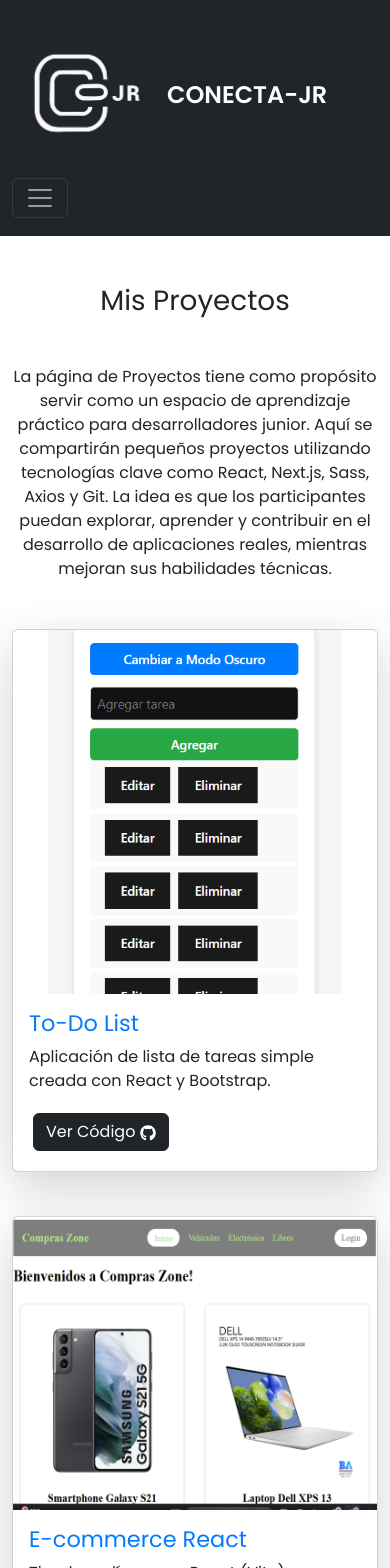
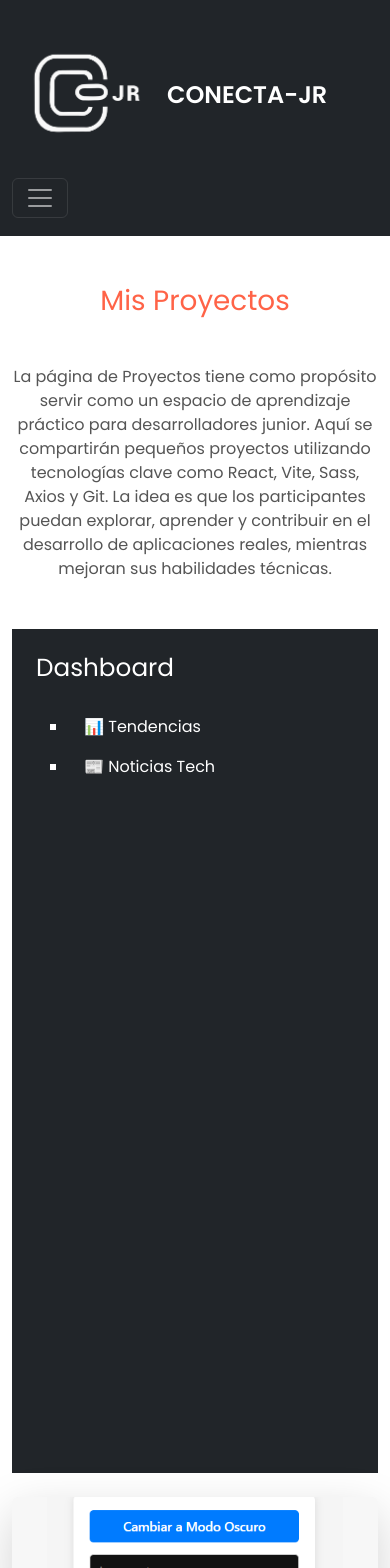
Before and after one commit to vanehit/Conecta-Jr, a React (Vite) app: page /proyectos in a window 390 px wide. Shown: the top 1568 px of the page. Built offline with nearby package versions, Linux system fonts and the light colour scheme; no server answers.

Commit message:
Dashboard

```diff
--- a/package.json
+++ b/package.json
@@ -10,7 +10,9 @@
     "preview": "vite preview"
   },
   "dependencies": {
+    "axios": "^1.8.3",
     "bootstrap": "^5.3.3",
+    "dotenv": "^16.4.7",
     "emailjs-com": "^3.2.0",
     "framer-motion": "^12.4.1",
     "react": "^19.0.0",
@@ -19,6 +21,7 @@
     "react-icons": "^5.4.0",
     "react-router-dom": "^7.1.5",
     "react-vertical-timeline-component": "^3.5.3",
+    "recharts": "^2.15.1",
     "sass": "^1.85.0"
   },
   "devDependencies": {
--- a/src/App.jsx
+++ b/src/App.jsx
@@ -7,6 +7,8 @@ import Consejos from "./Pages/Consejos";
 import Contacto from "./Pages/Contacto";
 import CustomNavbar from "./components/Nabvar/Navbar";
 import Proyectos from "./Pages/Proyectos";
+import News from "./components/Dashboard/News";
+import TrendingLanguages from "./components/Dashboard/TrendingLanguages";
 
 
 function App() {
@@ -22,6 +24,8 @@ function App() {
         <Route path="/consejos" element={<Consejos />} />
         <Route path="/proyectos" element={<Proyectos />} />
         <Route path="/contacto" element={<Contacto />} />
+        <Route path="/news" element={<News />} />
+        <Route path="/tendencias" element={<TrendingLanguages />} />
       </Routes>
     </BrowserRouter>
     </>
--- a/src/Pages/Proyectos.jsx
+++ b/src/Pages/Proyectos.jsx
@@ -1,23 +1,34 @@
 import { Container, Row, Col, Button, Card } from "react-bootstrap";
 import { FaExternalLinkAlt, FaGithub } from "react-icons/fa";
 import Footer from "../components/Footer/Footer";
+import Sidebar from "../components/Sidebar/Sidebar";
+import Dashboard from "../components/Dashboard/Dashboard";
+import '../Styles/styles.scss';
 
 function Proyectos() {
   return (
     <>
       <Container className="py-5">
-        <h1 className="text-center mb-5">Mis Proyectos</h1>
-        <p className="text-center mb-5">
-          La página de Proyectos tiene como propósito servir como un espacio de aprendizaje práctico para desarrolladores junior. Aquí se compartirán pequeños proyectos utilizando tecnologías clave como React, Next.js, Sass, Axios y Git. La idea es que los participantes puedan explorar, aprender y contribuir en el desarrollo de aplicaciones reales, mientras mejoran sus habilidades técnicas.
+        <h1 className="text-center mb-5" style={{ color: '#FF6347' }}>Mis Proyectos</h1>
+        <p className="text-center mb-5" style={{ color: '#555' }}>
+          La página de Proyectos tiene como propósito servir como un espacio de aprendizaje práctico para desarrolladores junior. Aquí se compartirán pequeños proyectos utilizando tecnologías clave como React, Vite, Sass, Axios y Git. La idea es que los participantes puedan explorar, aprender y contribuir en el desarrollo de aplicaciones reales, mientras mejoran sus habilidades técnicas.
         </p>
 
         <Row>
+          {/* Columna para el Sidebar */}
+          <Col md={3} className="mb-4">
+            <Sidebar />
+          </Col>
+
+          {/* Columna para los proyectos */}
+          <Col md={9} className="mb-4">
+            <Row>
               {/* Proyecto 1 */}
-          <Col md={4} className="mb-4">
-            <Card className="shadow-lg">
+              <Col md={6} className="mb-4">
+                <Card className="shadow-lg border-0 rounded" style={{ backgroundColor: '#f7f7f7' }}>
                   <Card.Img variant="top" src="/images/TodoList.png" alt="To-Do List" />
                   <Card.Body>
-                <Card.Title>To-Do List</Card.Title>
+                    <Card.Title style={{ color: '#FF6347' }}>To-Do List</Card.Title>
                     <Card.Text>Aplicación de lista de tareas simple creada con React y Bootstrap.</Card.Text>
                     <Button variant="dark" href="https://github.com/vanehit/Lista-De-tareas.git" target="_blank" className="m-1">
                       Ver Código <FaGithub />
@@ -27,11 +38,11 @@ function Proyectos() {
               </Col>
 
               {/* Proyecto 2 */}
-          <Col md={4} className="mb-4">
-            <Card className="shadow-lg">
+              <Col md={6} className="mb-4">
+                <Card className="shadow-lg border-0 rounded" style={{ backgroundColor: '#f7f7f7' }}>
                   <Card.Img variant="top" src="/images/ecommerce.png" alt="E-commerce React" />
                   <Card.Body>
-                <Card.Title>E-commerce React</Card.Title>
+                    <Card.Title style={{ color: '#FF6347' }}>E-commerce React</Card.Title>
                     <Card.Text>Tienda en línea con React (Vite) y MongoDB, incluyendo carrito.</Card.Text>
                     <Button variant="dark" href="https://github.com/vanehit/ecommerce-react-vite.git" target="_blank" className="m-1">
                       Ver Código <FaGithub />
@@ -43,8 +54,11 @@ function Proyectos() {
                 </Card>
               </Col>
             </Row>
+          </Col>
+        </Row>
       </Container>
 
+      <Dashboard />
       <Footer />
     </>
   );
--- a/src/Styles/styles.scss
+++ b/src/Styles/styles.scss
@@ -1,11 +1,11 @@
 @import url('https://fonts.googleapis.com/css2?family=Poppins:wght@300;400;600&display=swap');
-
 
 // Variables de colores y tipografía
 $primary-color: #007bff;
 $secondary-color: #6c757d;
 $dark-bg: #343a40;
 $text-light: #f8f9fa;
+$light-bg: #f7f7f7; // Nuevo color para el fondo de las tarjetas
 
 // Estilos generales
 html, body, #root {
@@ -22,17 +22,11 @@ main {
   flex: 1;
 }
 
-//Navbar
+// Navbar
 .navbar {
   margin: 0;
   padding: 0;
 }
-
-  .hero-banner {
-    padding-top: 60px;
-  }
-
-
 
 // Hero Banner
 .hero-banner {
@@ -51,7 +45,9 @@ main {
   }
 }
 
+// Estilos para las tarjetas
 .card {
+  background-color: $light-bg;
   border-radius: 12px;
   box-shadow: 0px 4px 10px rgba(0, 0, 0, 0.1);
   transition: transform 0.2s ease-in-out, box-shadow 0.2s ease-in-out;
@@ -70,7 +66,17 @@ main {
     font-size: 1rem;
     line-height: 1.5;
   }
+
+  .btn-custom {
+    background-color: $primary-color;
+    transition: all 0.3s ease-in-out;
+    &:hover {
+      background-color: darken($primary-color, 10%);
+      transform: scale(1.05);
     }
+  }
+}
+
 .container {
   padding: 20px;
 }
@@ -98,7 +104,6 @@ main {
   }
 }
 
-
 @keyframes glow {
   0%, 100% {
     text-shadow: 0 0 5px rgba(255, 255, 255, 0.6);
@@ -108,16 +113,7 @@ main {
   }
 }
 
-// Botón personalizado
-.btn-custom {
-    background-color: $primary-color;
-    transition: all 0.3s ease-in-out;
-    &:hover {
-      background-color: darken($primary-color, 10%);
-      transform: scale(1.05);
-    }
-  }
-  //page MiExperiencia
+// Animaciones de entrada
 .fade-in {
   opacity: 0;
   transform: translateY(20px);
@@ -140,3 +136,41 @@ main {
   font-size: 0.9rem;
   margin-top: auto;
 }
+/* Estilos personalizados para el Sidebar */
+.sidebar {
+  width: 100%; /* Ocupa el 30% de la pantalla */
+  height: 100vh; /* Ocupa toda la altura de la pantalla */
+  background-color: #343a40; /* Fondo oscuro */
+  transition: transform 0.3s ease;
+}
+
+.sidebar.open {
+  transform: translateX(0); /* Cuando está abierto */
+}
+
+.sidebar.closed {
+  transform: translateX(-100%); /* Cuando está cerrado */
+}
+
+.sidebar .text-white {
+  color: #fff;
+}
+
+.sidebar .nav-link {
+  color: #fff;
+  padding: 0.5rem 1rem;
+}
+
+.sidebar .nav-link:hover {
+  background-color: #495057; /* Color de fondo cuando se pasa el ratón por encima */
+}
+
+.d-md-none {
+  display: none;
+}
+
+@media (max-width: 767px) {
+  .d-md-none {
+    display: block;
+  }
+}
--- /dev/null
+++ b/src/components/Dashboard/Dashboard.jsx
@@ -0,0 +1,21 @@
+import React from "react";
+import TrendingLanguages from "./TrendingLanguages";
+import News from "./News";
+
+const Dashboard = () => {
+  return (
+    <div className="container p-4">
+      {/* Componente TrendingLanguages */}
+      <div className="mb-4">
+        <TrendingLanguages />
+      </div>
+
+      {/* Componente News */}
+      <div>
+        <News />
+      </div>
+    </div>
+  );
+};
+
+export default Dashboard;
--- /dev/null
+++ b/src/components/Dashboard/News.jsx
@@ -0,0 +1,74 @@
+import React, { useState, useEffect } from "react";
+
+const News = () => {
+  const [news, setNews] = useState([]);
+  const [error, setError] = useState(null);  // Para manejar errores
+  const API_KEY = import.meta.env.VITE_GNEWS_API_KEY; // clave de API
+
+  useEffect(() => {
+    const url = `https://gnews.io/api/v4/search?q=technology&lang=en&country=us&max=10&apikey=${API_KEY}`;
+
+    fetch(url)
+      .then((response) => response.json())
+      .then((data) => {
+        if (data.articles) {
+          setNews(data.articles);
+        } else {
+          setError("No se encontraron noticias.");
+        }
+      })
+      .catch((error) => {
+        console.error("Error al obtener noticias:", error);
+        setError("Hubo un problema al obtener las noticias.");
+      });
+  }, [API_KEY]);
+
+  if (error) {
+    return (
+      <div className="p-4">
+        <h2 className="h4">Error</h2>
+        <p>{error}</p>
+      </div>
+    );
+  }
+
+  return (
+    <div className="container p-4">
+      <h2 className="h4 mb-4">Noticias de Tecnología</h2>
+      {news.length > 0 ? (
+        <div className="row row-cols-1 row-cols-md-3 g-4">
+          {news.slice(0, 5).map((article, index) => (
+            <div className="col" key={index}>
+              <div className="card h-100">
+                {article.image && (
+                  <img
+                    src={article.image}
+                    className="card-img-top"
+                    alt={article.title}
+                    style={{ height: "200px", objectFit: "cover" }}
+                  />
+                )}
+                <div className="card-body">
+                  <h5 className="card-title">{article.title}</h5>
+                  <p className="card-text">{article.description}</p>
+                  <a
+                    href={article.url}
+                    target="_blank"
+                    rel="noopener noreferrer"
+                    className="btn btn-primary"
+                  >
+                    Leer más
+                  </a>
+                </div>
+              </div>
+            </div>
+          ))}
+        </div>
+      ) : (
+        <p>Cargando noticias...</p>
+      )}
+    </div>
+  );
+};
+
+export default News;
--- /dev/null
+++ b/src/components/Dashboard/TrendingLanguages.jsx
@@ -0,0 +1,88 @@
+import React, { useState, useEffect } from "react";
+import { BarChart, Bar, XAxis, YAxis, Tooltip, ResponsiveContainer } from "recharts";
+import axios from "axios";
+
+const TrendingLanguages = () => {
+  const [data, setData] = useState([]);
+  const [loading, setLoading] = useState(true);
+  const [error, setError] = useState(null);
+
+  const API_KEY = import.meta.env.VITE_GITHUB_API_KEY; //clave de API de GitHub
+
+  useEffect(() => {
+    axios
+      .get("https://api.github.com/search/repositories?q=stars:>10000&sort=stars&order=desc", {
+        headers: {
+          "Authorization": `Bearer ${API_KEY}`,
+          "X-GitHub-Api-Version": "2022-11-28",
+        },
+      })
+      .then((response) => {
+        const languageCount = {};
+
+        response.data.items.forEach((repo) => {
+          const language = repo.language;
+          if (language) {
+            languageCount[language] = (languageCount[language] || 0) + 1;
+          }
+        });
+
+        const langData = Object.entries(languageCount)
+          .map(([language, count]) => ({ language, count }))
+          .sort((a, b) => b.count - a.count)
+          .slice(0, 5);
+
+        setData(langData);
+        setLoading(false);
+      })
+      .catch((error) => {
+        console.error("Error al obtener datos", error);
+        setError("Error al cargar datos.");
+        setLoading(false);
+      });
+  }, []);
+
+  return (
+    <div className="container p-4">
+      <div className="row">
+        {/* Gráfico de lenguajes */}
+        <div className="col-lg-6 mb-4">
+          <h2 className="text-xl font-bold mb-4">📊 Tendencias en Lenguajes de Programación en GitHub</h2>
+          <p className="mb-4">Este gráfico muestra los lenguajes de programación más populares en GitHub basados en los repositorios con más de 10,000 estrellas.</p>
+
+          {loading && <p>Cargando tendencias...</p>}
+          {error && <p className="text-danger">{error}</p>}
+
+          {!loading && !error && (
+            <ResponsiveContainer width="100%" height={300}>
+              <BarChart data={data}>
+                <XAxis dataKey="language" />
+                <YAxis />
+                <Tooltip />
+                <Bar dataKey="count" fill="#007bff" />
+              </BarChart>
+            </ResponsiveContainer>
+          )}
+        </div>
+
+        {/* Detalles adicionales */}
+        <div className="col-lg-6">
+          {!loading && !error && (
+            <div className="mt-4">
+              <h3 className="text-lg font-semibold">Lenguajes más populares:</h3>
+              <ul className="list-disc pl-5">
+                {data.map((item) => (
+                  <li key={item.language}>
+                    <strong>{item.language}</strong>: {item.count} repositorios
+                  </li>
+                ))}
+              </ul>
+            </div>
+          )}
+        </div>
+      </div>
+    </div>
+  );
+};
+
+export default TrendingLanguages;
--- /dev/null
+++ b/src/components/Sidebar/Sidebar.jsx
@@ -0,0 +1,41 @@
+import React, { useState } from "react";
+import { Link } from "react-router-dom";
+
+const Sidebar = () => {
+  const [isOpen, setIsOpen] = useState(true);
+
+  return (
+    <>
+      {/* Botón para abrir/cerrar en móviles */}
+      <button
+        className="d-md-none position-absolute top-4 left-4 bg-dark text-white p-2 rounded"
+        onClick={() => setIsOpen(!isOpen)}
+      >
+        {isOpen ? "❌ Cerrar" : "📂 Menú"}
+      </button>
+
+      {/* Sidebar */}
+      <div
+        className={`sidebar bg-dark text-white p-4 ${isOpen ? "open" : "closed"}`}
+      >
+        <h2 className="text-xl font-bold mb-4">Dashboard</h2>
+        <nav>
+          <ul>
+            <li>
+              <Link to="/proyectos" className="d-block py-2 px-3 text-white text-decoration-none">
+                📊 Tendencias
+              </Link>
+            </li>
+            <li>
+              <Link to="/news" className="d-block py-2 px-3 text-white text-decoration-none">
+                📰 Noticias Tech
+              </Link>
+            </li>
+          </ul>
+        </nav>
+      </div>
+    </>
+  );
+};
+
+export default Sidebar;
```
Also changed, not shown: 2 other files (tests, documents, lock files or other folders). Lines whose indentation alone changed are shown as unchanged.
